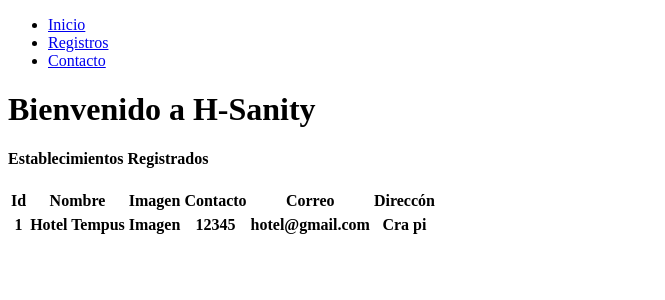
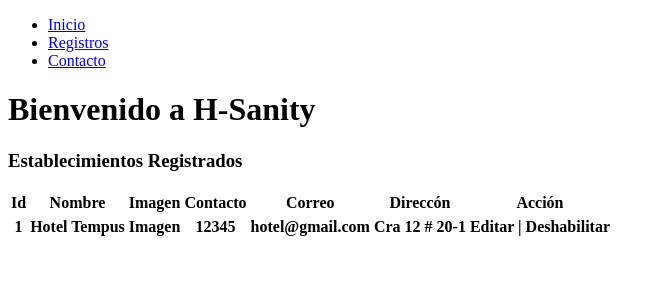
Before and after one commit to Ludwinghc/H-Sanity, a Django app: page /hotel/ in a window 1280 px wide. Shown: the top 300 px of the page, without its empty margins (0-665 px from the left). Run offline with Django 4.2, Linux system fonts and the light colour scheme; lists and menus that the app fills with data are empty.

Commit message:
Hotel index modification

```diff
--- a/HSanity/establishment/templates/hotel/index.html
+++ b/HSanity/establishment/templates/hotel/index.html
@@ -7,7 +7,7 @@ Inicio
 {% block body %}
 <h1>Bienvenido a H-Sanity</h1>
 <div>
-    <h4>Establecimientos Registrados</h4>
+    <h3>Establecimientos Registrados</h3>
     <table>
         <thead>
             <tr>
@@ -17,6 +17,7 @@ Inicio
                 <th>Contacto</th>
                 <th>Correo</th>
                 <th>Direccón</th>
+                <th>Acción</th>
             <tr>
         </thead>
         <tbody>
@@ -26,7 +27,8 @@ Inicio
                 <th>Imagen</th>
                 <th>12345</th>
                 <th>hotel@gmail.com</th>
-                <th>Cra pi</th>
+                <th>Cra 12 # 20-1</th>
+                <th>Editar | Deshabilitar</th>
             <tr>
         </tbody>
     </table>
--- a/HSanity/establishment/urls.py
+++ b/HSanity/establishment/urls.py
@@ -2,5 +2,6 @@ from django.urls import path
 from . import views
 
 urlpatterns = [
-    path('hotel/', views.index, name='index')
+    path('hotel/', views.index, name='index'),
+
 ]
```
